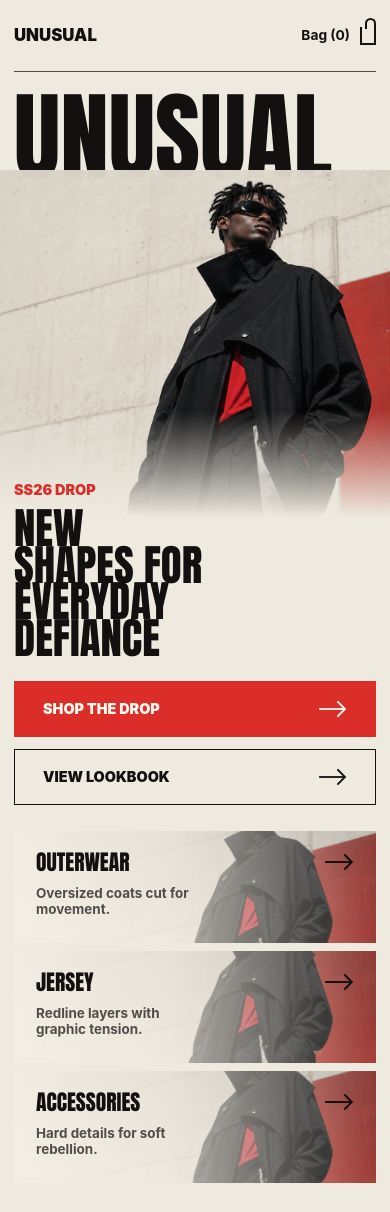
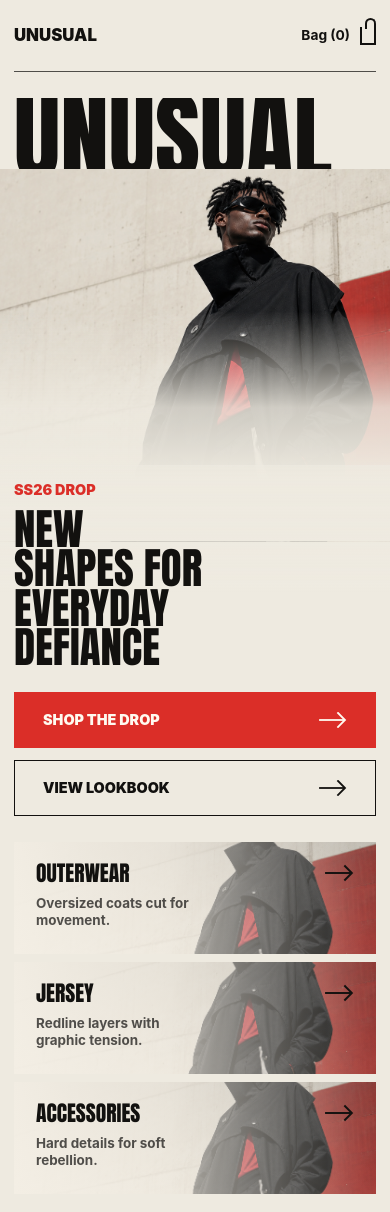
Before and after one commit to bamideleadesola-droid/unusual-clothing-hero, a React (Vite) app: page / in a window 390 px wide. Built offline with nearby package versions, Linux system fonts and the light colour scheme.

Commit message:
Add hero animations

```diff
--- a/src/styles.css
+++ b/src/styles.css
@@ -10,6 +10,8 @@
   --soft-line: rgba(18, 17, 15, 0.16);
   --white: #fffaf0;
   --max-width: 100vw;
+  --ease-out: cubic-bezier(0.19, 1, 0.22, 1);
+  --ease-snap: cubic-bezier(0.84, 0, 0.16, 1);
   font-family:
     Inter, ui-sans-serif, system-ui, -apple-system, BlinkMacSystemFont, "Segoe UI",
     sans-serif;
@@ -59,6 +61,7 @@ svg {
   background:
     linear-gradient(180deg, transparent 0, transparent calc(100% - 86px), #f7f4eb calc(100% - 86px)),
     var(--paper);
+  animation: pageTint 900ms var(--ease-out) both;
 }
 
 .site-header {
@@ -74,6 +77,7 @@ svg {
   border-bottom: 1px solid var(--line);
   font-size: clamp(0.88rem, 0.62vw + 0.72rem, 1rem);
   font-weight: 650;
+  animation: headerReveal 760ms var(--ease-out) 120ms both;
 }
 
 .brand {
@@ -107,7 +111,7 @@ svg {
   content: "";
   transform: scaleX(0);
   transform-origin: left;
-  transition: transform 180ms ease;
+  transition: transform 220ms var(--ease-out);
 }
 
 .nav-links a:hover::after,
@@ -144,6 +148,11 @@ svg {
   content: "";
 }
 
+.bag-link:hover .bag-icon,
+.bag-link:focus-visible .bag-icon {
+  animation: bagTick 520ms var(--ease-snap);
+}
+
 .hero {
   position: relative;
   width: min(100% - 72px, 1760px);
@@ -167,6 +176,8 @@ svg {
   transform: scaleX(1.04);
   transform-origin: left center;
   text-rendering: geometricPrecision;
+  animation: wordmarkReveal 920ms var(--ease-out) 260ms both;
+  will-change: clip-path, opacity, translate;
 }
 
 .campaign-media {
@@ -178,7 +189,9 @@ svg {
   height: min(80svh, 810px);
   margin: 0;
   mask-image: linear-gradient(90deg, transparent 0%, transparent 44%, #000 58%, #000 100%);
+  animation: mediaReveal 1100ms var(--ease-out) 420ms both;
   pointer-events: none;
+  will-change: clip-path, filter, opacity;
 }
 
 .campaign-media::after {
@@ -196,6 +209,10 @@ svg {
   height: 100%;
   object-fit: cover;
   object-position: 72% 47%;
+  animation: mediaDrift 12s ease-in-out 1300ms infinite alternate;
+  transform: scale(1.015);
+  transform-origin: 68% 42%;
+  will-change: transform;
 }
 
 .season-mark {
@@ -210,12 +227,15 @@ svg {
   font-family: Impact, Haettenschweiler, "Arial Black", sans-serif;
   text-transform: uppercase;
   pointer-events: none;
+  animation: seasonReveal 780ms var(--ease-out) 980ms both;
 }
 
 .season-mark span {
   width: 1px;
   height: clamp(56px, 7vw, 126px);
   background: currentColor;
+  transform-origin: top;
+  animation: lineGrow 780ms var(--ease-out) 1080ms both;
 }
 
 .season-mark strong,
@@ -234,6 +254,10 @@ svg {
   width: 46px;
   height: 46px;
   color: var(--muted);
+  animation:
+    plusReveal 760ms var(--ease-out) 900ms both,
+    plusIdle 7s ease-in-out 1600ms infinite;
+  transform-origin: center;
 }
 
 .plus-mark span {
@@ -255,6 +279,22 @@ svg {
   width: min(530px, 42vw);
   margin-top: clamp(18px, 2vw, 34px);
   padding-bottom: 54px;
+}
+
+.hero-copy > * {
+  animation: copyReveal 760ms var(--ease-out) both;
+}
+
+.hero-copy p {
+  animation-delay: 520ms;
+}
+
+.hero-copy h1 {
+  animation-delay: 640ms;
+}
+
+.hero-actions {
+  animation-delay: 760ms;
 }
 
 .hero-copy p {
@@ -298,10 +338,11 @@ svg {
   line-height: 1;
   text-transform: uppercase;
   transition:
-    transform 180ms ease,
-    background 180ms ease,
-    color 180ms ease,
-    border-color 180ms ease;
+    transform 220ms var(--ease-out),
+    background 220ms var(--ease-out),
+    color 220ms var(--ease-out),
+    border-color 220ms var(--ease-out),
+    box-shadow 220ms var(--ease-out);
 }
 
 .button svg {
@@ -312,6 +353,7 @@ svg {
   stroke-width: 1.8;
   stroke-linecap: square;
   stroke-linejoin: miter;
+  transition: transform 240ms var(--ease-out);
 }
 
 .button-primary {
@@ -327,13 +369,19 @@ svg {
 
 .button:hover,
 .button:focus-visible {
-  transform: translateY(-2px);
+  transform: translateY(-3px);
+}
+
+.button:hover svg,
+.button:focus-visible svg {
+  transform: translateX(6px);
 }
 
 .button-primary:hover,
 .button-primary:focus-visible {
   border-color: var(--red-dark);
   background: var(--red-dark);
+  box-shadow: 0 18px 32px rgba(166, 31, 26, 0.22);
 }
 
 .button-secondary:hover,
@@ -351,6 +399,7 @@ svg {
   width: min(100% - 72px, 1760px);
   margin: 0 auto;
   padding-bottom: 18px;
+  animation: railReveal 820ms var(--ease-out) 940ms both;
 }
 
 .category-card {
@@ -360,6 +409,21 @@ svg {
   background: var(--paper-deep);
   color: var(--ink);
   isolation: isolate;
+  animation: cardReveal 760ms var(--ease-out) both;
+  animation-delay: calc(1060ms + (var(--card-index, 0) * 95ms));
+  transform-origin: bottom;
+}
+
+.category-card:nth-child(1) {
+  --card-index: 0;
+}
+
+.category-card:nth-child(2) {
+  --card-index: 1;
+}
+
+.category-card:nth-child(3) {
+  --card-index: 2;
 }
 
 .category-card img {
@@ -421,12 +485,168 @@ svg {
   fill: none;
   stroke: currentColor;
   stroke-width: 1.8;
+  transition: transform 260ms var(--ease-out);
 }
 
 .category-card:hover img,
 .category-card:focus-visible img {
   filter: saturate(1.08);
   transform: scale(1.08);
+}
+
+.category-card:hover .category-content svg,
+.category-card:focus-visible .category-content svg {
+  transform: translateX(8px);
+}
+
+@keyframes pageTint {
+  from {
+    background-color: #f8f5ed;
+  }
+  to {
+    background-color: var(--paper);
+  }
+}
+
+@keyframes headerReveal {
+  from {
+    opacity: 0;
+    translate: 0 -18px;
+    clip-path: inset(0 0 100% 0);
+  }
+  to {
+    opacity: 1;
+    translate: 0 0;
+    clip-path: inset(0 0 0 0);
+  }
+}
+
+@keyframes wordmarkReveal {
+  from {
+    opacity: 0;
+    translate: -2vw 0;
+    clip-path: inset(0 100% 0 0);
+    filter: blur(8px);
+  }
+  to {
+    opacity: 1;
+    translate: 0 0;
+    clip-path: inset(0 0 0 0);
+    filter: blur(0);
+  }
+}
+
+@keyframes mediaReveal {
+  from {
+    opacity: 0;
+    clip-path: inset(0 0 0 72%);
+    filter: blur(12px) saturate(0.72);
+  }
+  to {
+    opacity: 1;
+    clip-path: inset(0);
+    filter: blur(0) saturate(1);
+  }
+}
+
+@keyframes mediaDrift {
+  from {
+    transform: scale(1.015) translate3d(0, 0, 0);
+  }
+  to {
+    transform: scale(1.055) translate3d(-1.1%, -0.7%, 0);
+  }
+}
+
+@keyframes seasonReveal {
+  from {
+    opacity: 0;
+    translate: 0 18px;
+  }
+  to {
+    opacity: 1;
+    translate: 0 0;
+  }
+}
+
+@keyframes lineGrow {
+  from {
+    scale: 1 0;
+  }
+  to {
+    scale: 1 1;
+  }
+}
+
+@keyframes plusReveal {
+  from {
+    opacity: 0;
+    rotate: -45deg;
+    scale: 0.72;
+  }
+  to {
+    opacity: 1;
+    rotate: 0deg;
+    scale: 1;
+  }
+}
+
+@keyframes plusIdle {
+  0%,
+  100% {
+    rotate: 0deg;
+  }
+  50% {
+    rotate: 90deg;
+  }
+}
+
+@keyframes copyReveal {
+  from {
+    opacity: 0;
+    translate: 0 22px;
+  }
+  to {
+    opacity: 1;
+    translate: 0 0;
+  }
+}
+
+@keyframes railReveal {
+  from {
+    opacity: 0;
+    translate: 0 34px;
+  }
+  to {
+    opacity: 1;
+    translate: 0 0;
+  }
+}
+
+@keyframes cardReveal {
+  from {
+    opacity: 0;
+    translate: 0 24px;
+    scale: 1 0.96;
+  }
+  to {
+    opacity: 1;
+    translate: 0 0;
+    scale: 1 1;
+  }
+}
+
+@keyframes bagTick {
+  0%,
+  100% {
+    rotate: 0deg;
+  }
+  35% {
+    rotate: -8deg;
+  }
+  70% {
+    rotate: 5deg;
+  }
 }
 
 @media (max-width: 980px) {
@@ -536,7 +756,13 @@ svg {
   }
 
   .campaign-media::after {
-    height: 35%;
+    height: 62%;
+    background: linear-gradient(
+      180deg,
+      transparent 0%,
+      rgba(238, 234, 224, 0.86) 42%,
+      var(--paper) 74%
+    );
   }
 
   .campaign-media img {
@@ -549,8 +775,21 @@ svg {
     padding-bottom: 26px;
   }
 
+  .hero-copy::before {
+    position: absolute;
+    z-index: -1;
+    inset: -18px -14px -20px;
+    background: linear-gradient(
+      180deg,
+      rgba(238, 234, 224, 0.68),
+      var(--paper) 32%
+    );
+    content: "";
+  }
+
   .hero-copy h1 {
     max-width: 9ch;
+    line-height: 0.92;
   }
 
   .hero-actions {
```
